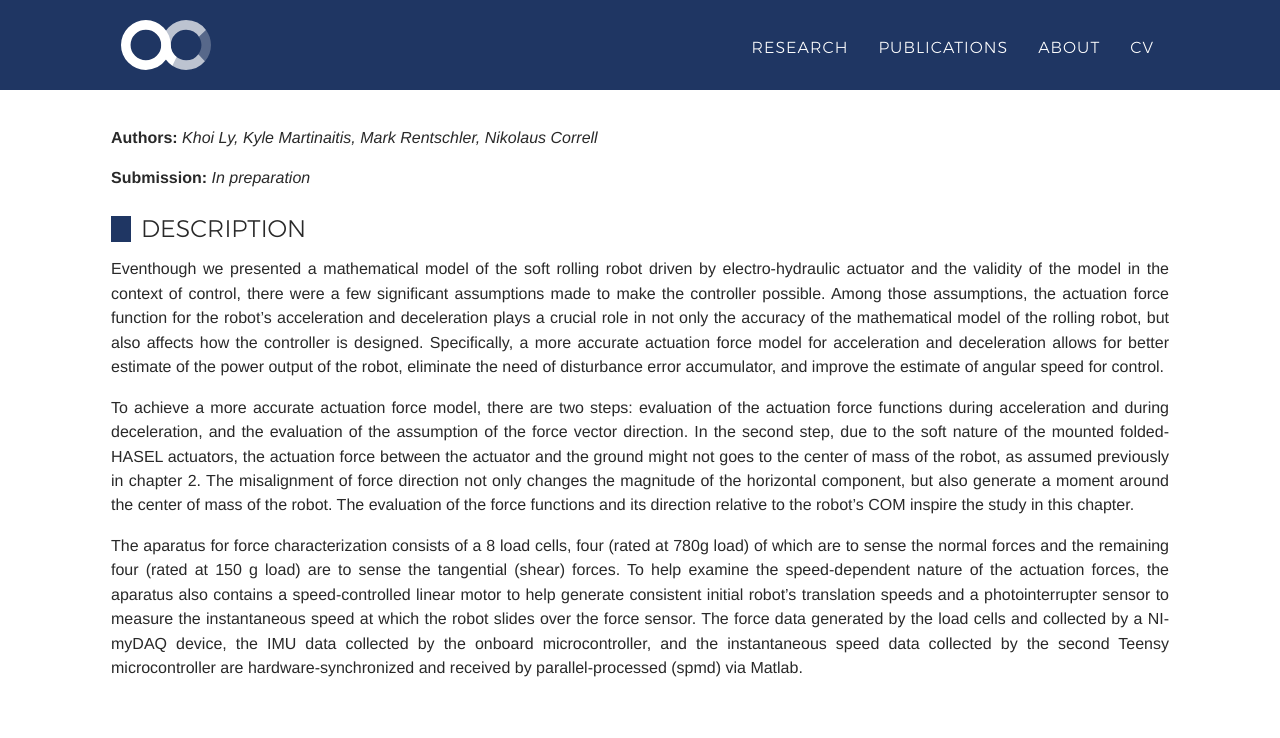
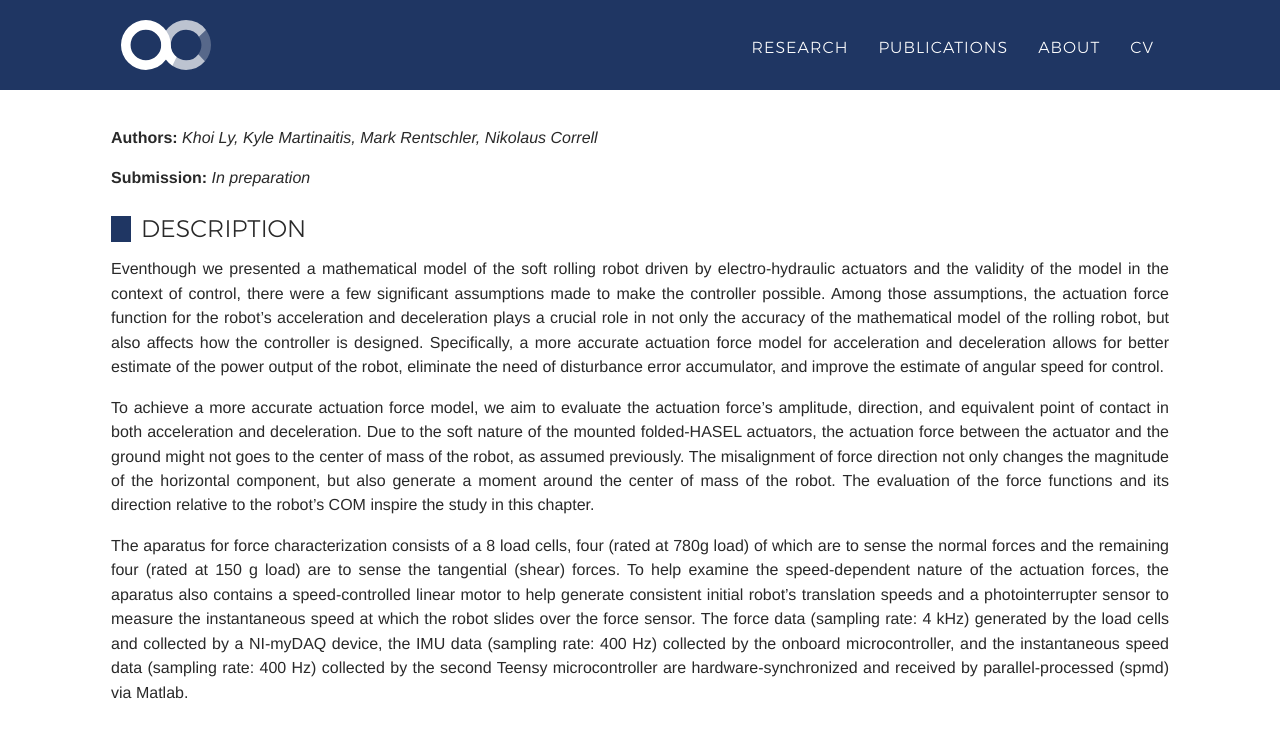
Before and after one commit to KhoiDLy/KhoiDLy.github.io, a Jekyll site: the page built from _posts/research/Integrated system and controller design/2014-06-08-ForceCharacterizationRollingRobot.md, in a window 1280 px wide and 900 px high, scrolled down 763 px. Shown: the top 738 px of the window. Built offline with Jekyll 4.4.1, drawn with Linux system fonts in a browser that asks for light colours; nearby versions of some CDN libraries; some web fonts are replaced.

Commit message:
Update 2014-06-08-ForceCharacterizationRollingRobot.md

```diff
--- a/_posts/research/Integrated system and controller design/2014-06-08-ForceCharacterizationRollingRobot.md
+++ b/_posts/research/Integrated system and controller design/2014-06-08-ForceCharacterizationRollingRobot.md
@@ -15,8 +15,8 @@ paper_title: "Actuation Force characterization for Electrohydraulic Rolling Soft
 
 ## Description
 
-Eventhough we presented a mathematical model of the soft rolling robot driven by electro-hydraulic actuator and the validity of the model in the context of control, there were a few significant assumptions made to make the controller possible. Among those assumptions, the actuation force function for the robot’s acceleration and deceleration plays a crucial role in not only the accuracy of the mathematical model of the rolling robot, but also affects how the controller is designed. Specifically, a more accurate actuation force model for acceleration and deceleration allows for better estimate of the power output of the robot, eliminate the need of disturbance error accumulator, and improve the estimate of angular speed for control.
+Eventhough we presented a mathematical model of the soft rolling robot driven by electro-hydraulic actuators and the validity of the model in the context of control, there were a few significant assumptions made to make the controller possible. Among those assumptions, the actuation force function for the robot’s acceleration and deceleration plays a crucial role in not only the accuracy of the mathematical model of the rolling robot, but also affects how the controller is designed. Specifically, a more accurate actuation force model for acceleration and deceleration allows for better estimate of the power output of the robot, eliminate the need of disturbance error accumulator, and improve the estimate of angular speed for control.
 
-To achieve a more accurate actuation force model, there are two steps: evaluation of the actuation force functions during acceleration and during deceleration, and the evaluation of the assumption of the force vector direction. In the second step, due to the soft nature of the mounted folded-HASEL actuators, the actuation force between the actuator and the ground might not goes to the center of mass of the robot, as assumed previously in chapter 2. The misalignment of force direction not only changes the magnitude of the horizontal component, but also generate a moment around the center of mass of the robot. The evaluation of the force functions and its direction relative to the robot’s COM inspire the study in this chapter.
+To achieve a more accurate actuation force model, we aim to evaluate the actuation force's amplitude, direction, and equivalent point of contact in both acceleration and deceleration. Due to the soft nature of the mounted folded-HASEL actuators, the actuation force between the actuator and the ground might not goes to the center of mass of the robot, as assumed previously. The misalignment of force direction not only changes the magnitude of the horizontal component, but also generate a moment around the center of mass of the robot. The evaluation of the force functions and its direction relative to the robot’s COM inspire the study in this chapter.
 
-The aparatus for force characterization consists of a 8 load cells, four (rated at 780g load) of which are to sense the normal forces and the remaining four (rated at 150 g load) are to sense the tangential (shear) forces. To help examine the speed-dependent nature of the actuation forces, the aparatus also contains a speed-controlled linear motor to help generate consistent initial robot's translation speeds and a photointerrupter sensor to measure the instantaneous speed at which the robot slides over the force sensor. The force data generated by the load cells and collected by a NI-myDAQ device, the IMU data collected by the onboard microcontroller, and the instantaneous speed data collected by the second Teensy microcontroller are hardware-synchronized and received by parallel-processed (spmd) via Matlab.
+The aparatus for force characterization consists of a 8 load cells, four (rated at 780g load) of which are to sense the normal forces and the remaining four (rated at 150 g load) are to sense the tangential (shear) forces. To help examine the speed-dependent nature of the actuation forces, the aparatus also contains a speed-controlled linear motor to help generate consistent initial robot's translation speeds and a photointerrupter sensor to measure the instantaneous speed at which the robot slides over the force sensor. The force data (sampling rate: 4 kHz) generated by the load cells and collected by a NI-myDAQ device, the IMU data (sampling rate: 400 Hz) collected by the onboard microcontroller, and the instantaneous speed data (sampling rate: 400 Hz) collected by the second Teensy microcontroller are hardware-synchronized and received by parallel-processed (spmd) via Matlab.
```
